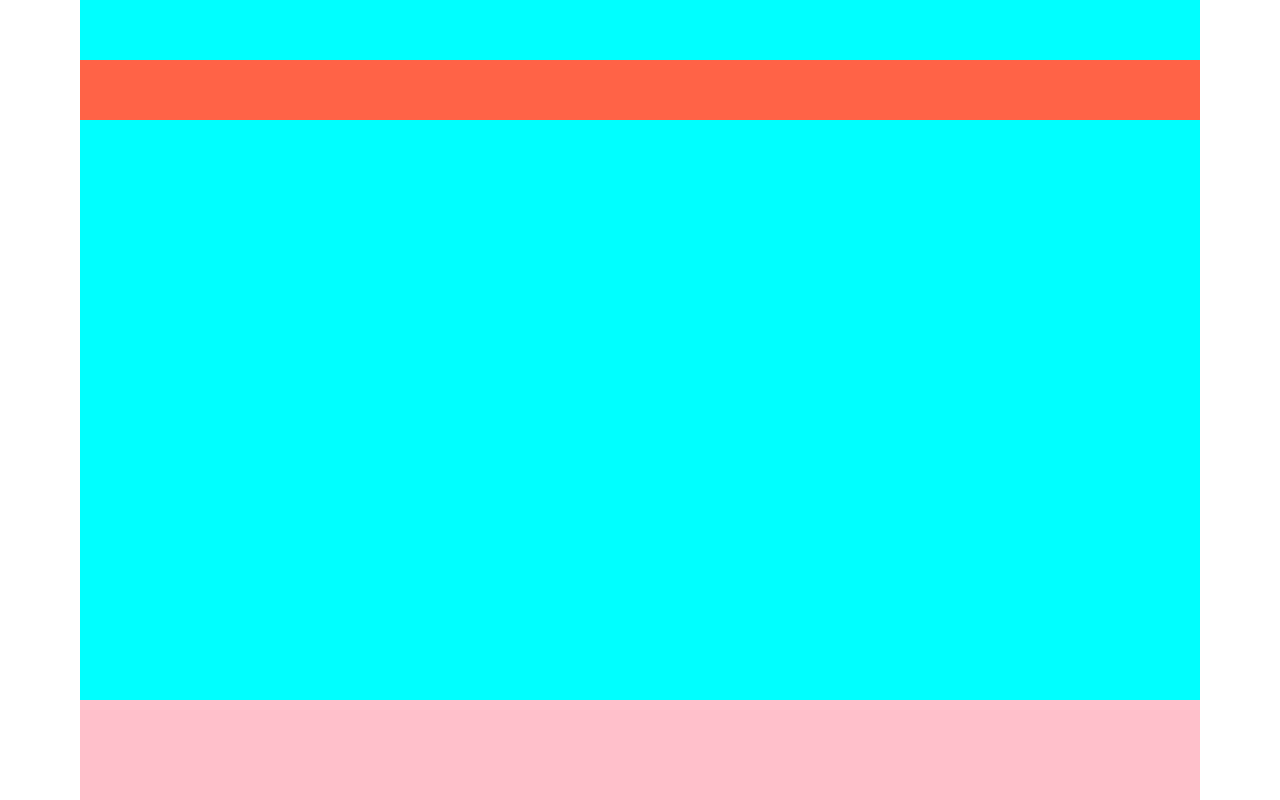
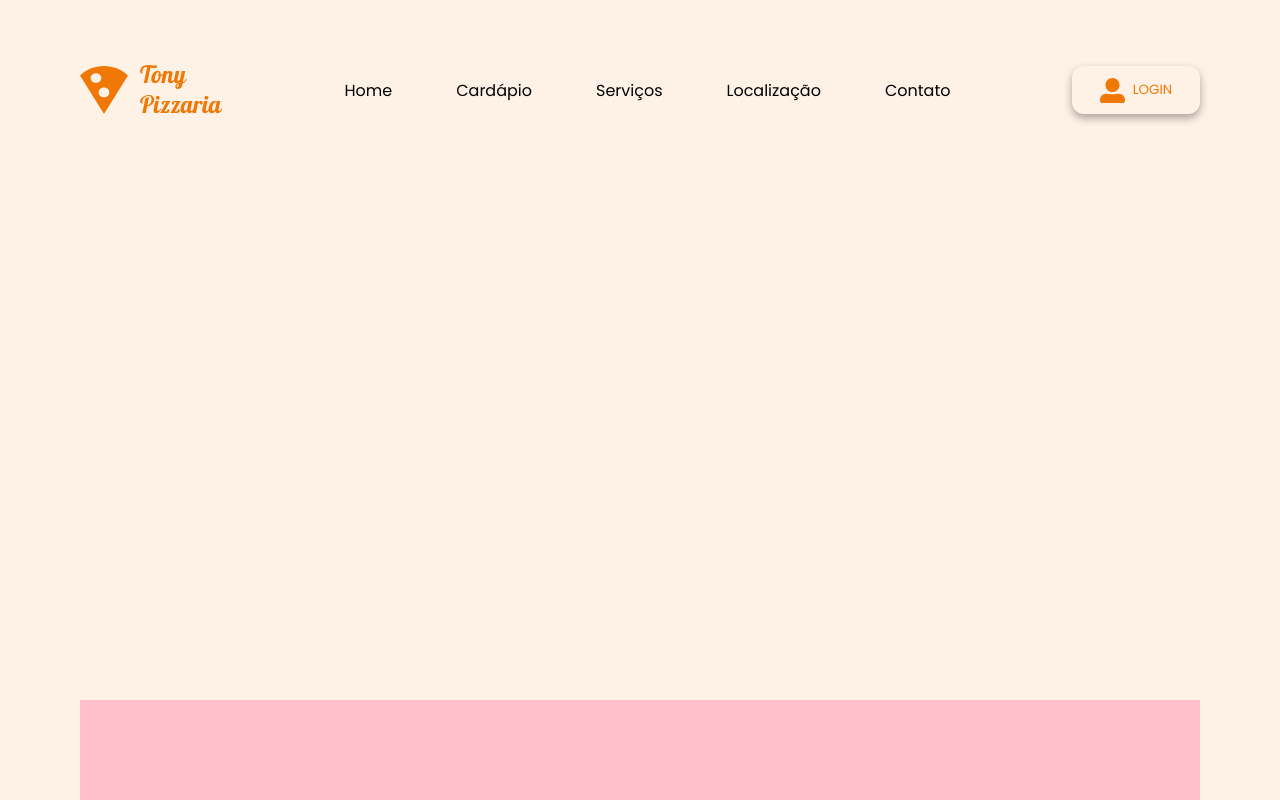
Before and after one commit to Mateus-Lins/tony-pizzaria, a plain HTML site: page index.html in a window 1280 px wide. Shown: the top 800 px of the page. Drawn offline with Linux system fonts and the light colour scheme.

Commit message:
header concluido

```diff
--- a/index.html
+++ b/index.html
@@ -3,12 +3,47 @@
 <head>
     <meta charset="UTF-8">
     <meta name="viewport" content="width=device-width, initial-scale=1.0">
+    <link rel="preconnect" href="https://fonts.googleapis.com">
+    <link rel="preconnect" href="https://fonts.gstatic.com" crossorigin>
+    <link href="https://fonts.googleapis.com/css2?family=Poppins:ital,wght@0,100;0,200;0,300;0,400;0,500;0,600;0,700;0,800;0,900;1,100;1,200;1,300;1,400;1,500;1,600;1,700;1,800;1,900&display=swap" rel="stylesheet">
     <link rel="stylesheet" href="style.css">
     <title>Tony Pizzaria</title>
 </head>
 <body>
-    <header></header>
+
+    <header><img src="./img/Logo (2).svg" alt="logo tony pizzaria">
+
+      <menu>
+        <li>
+            <a href="#">Home</a>
+        </li>
+
+        <li>
+            <a href="#">Cardápio</a>
+        </li>
+
+        <li>
+            <a href="#">Serviços</a>
+        </li>
+
+        <li>
+            <a href="#">Localização</a>
+        </li>
+
+        <li>
+            <a href="#">Contato</a>
+        </li>
+      </menu>
+
+      <button>
+        <img src="./img/iconuser.svg" alt="Icone usuário">
+        <span>LOGIN</span>
+      </button>
+
+    </header>
+
     <main></main>
+
     <footer></footer>
 </body>
 </html>
--- a/style.css
+++ b/style.css
@@ -1,3 +1,8 @@
+:root{
+    --primary-color: #f07807;
+    --secundary-color: #FEF2E7;
+}
+
 *{
     padding: 0;
     margin: 0;
@@ -15,20 +20,54 @@ ul,ol,li{
 
 body{
     padding: 0 80px;
+    font-family: "Poppins", sans-serif;
+    background-color: var(--secundary-color);
 }
 
 header{
     position: absolute;
     width: calc(100% - 160px);
     height: 60px;
-    background-color: tomato;
     top: 60px;
     position: fixed;
+    display: flex;
+    justify-content: space-between;
+    align-items: center;
+}
+
+header menu{
+    display: flex;
+    align-items: center;
+    gap: 48px;
+}
+
+header li{
+    padding: 4px 8px;
+    transition: .5s;
+}
+
+header li:hover{
+    background-color: var(--secundary-color);
+    box-shadow: 0 4px 8px #0005;
+}
+
+header button{
+    height: 48px;
+    width: 128px;
+    border-radius: 12px;
+    border: none;
+    box-shadow: 0 4px 8px #0005;
+     display: flex;
+     justify-content: center;
+     align-items: center;
+     gap: 8px;
+     background-color: var(--secundary-color);
+     color: var(--primary-color);
+     font-family: inherit;
 }
 
 main{
     height: 700px;
-    background-color: aqua;
 }
 
 footer{
```
Also changed, not shown: img/Logo (2).svg (added), img/iconuser.svg (added), 1 other file.
